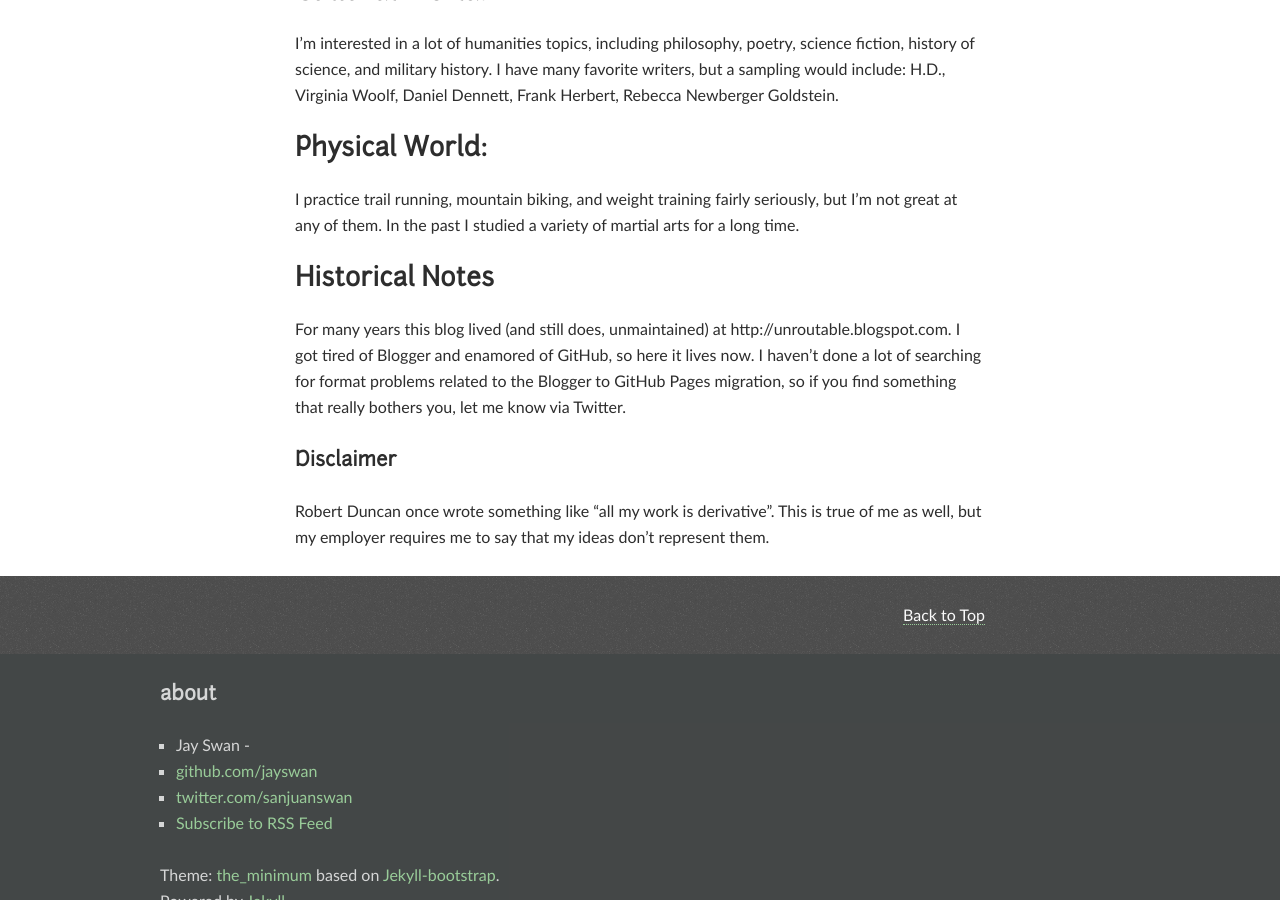
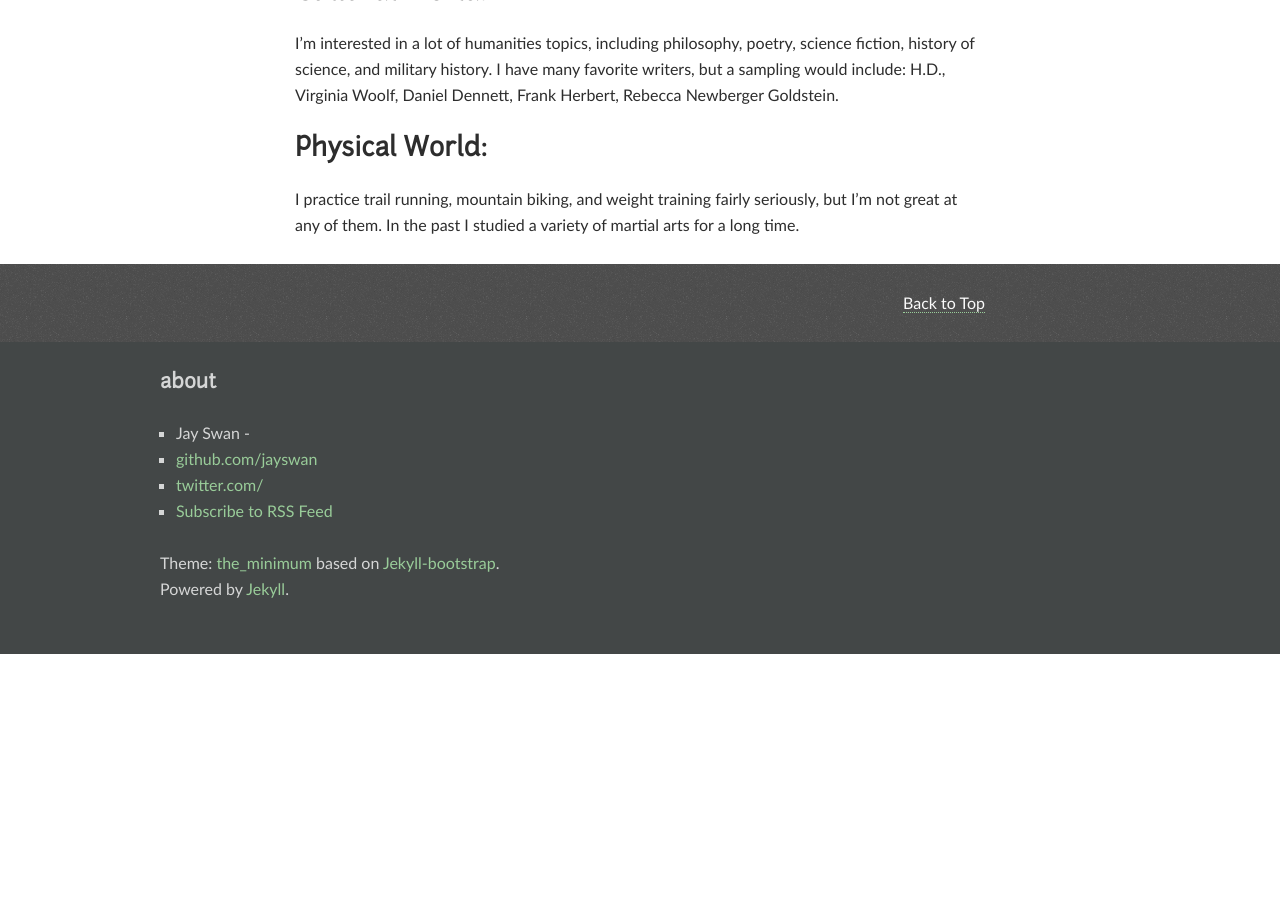
Before and after one commit to jayswan/jayswan.github.io, a Jekyll site: the page built from index.md, in a window 1280 px wide and 900 px high, scrolled down 802 px. Built offline with Jekyll 4.4.1, drawn with Linux system fonts in a browser that asks for light colours; comment, search, counter and statistics services are not loaded; after the commit the page ends 1456 px from its top, so only the background shows below that.

Commit message:
theme changes

```diff
--- a/_config.yml
+++ b/_config.yml
@@ -1,5 +1,10 @@
 # This is the default format.
 # For more see: http://jekyllrb.com/docs/permalinks/
+#remote_theme: pages-themes/architect@v0.2.0
+#plugins:
+# - jekyll-remote-theme
+theme: architect
+
 permalink: /:categories/:year/:month/:day/:title
 
 exclude: [".rvmrc", ".rbenv-version", "README.md", "Rakefile", "changelog.md"]
@@ -13,7 +18,6 @@ tagline: Very Intermittent Geekery
 author :
   name : Jay Swan
   github : jayswan
-  twitter : sanjuanswan
 
 # The production_url is only used when full-domain names are needed
 # such as sitemap.txt
@@ -99,14 +103,6 @@ JB :
   #
   analytics :
     provider : false
-    gauges :
-        site_id : 'SITE ID'
-    google :
-        tracking_id : 'UA-123-12'
-    getclicky :
-      site_id :
-    mixpanel :
-        token : '_MIXPANEL_TOKEN_'
     piwik :
         baseURL : 'myserver.tld/piwik' # Piwik installation address (without protocol)
         idsite : '1'                   # the id of the site on Piwik
--- a/index.md
+++ b/index.md
@@ -19,9 +19,3 @@ I'm interested in a lot of humanities topics, including philosophy, poetry, scie
 
 ### Physical World:
 I practice trail running, mountain biking, and weight training fairly seriously, but I'm not great at any of them. In the past I studied a variety of martial arts for a long time.
-
-### Historical Notes
-For many years this blog lived (and still does, unmaintained) at http://unroutable.blogspot.com. I got tired of Blogger and enamored of GitHub, so here it lives now. I haven't done a lot of searching for format problems related to the Blogger to GitHub Pages migration, so if you find something that really bothers you, let me know via Twitter.
-
-#### Disclaimer
-Robert Duncan once wrote something like "all my work is derivative". This is true of me as well, but my employer requires me to say that my ideas don't represent them.
```
